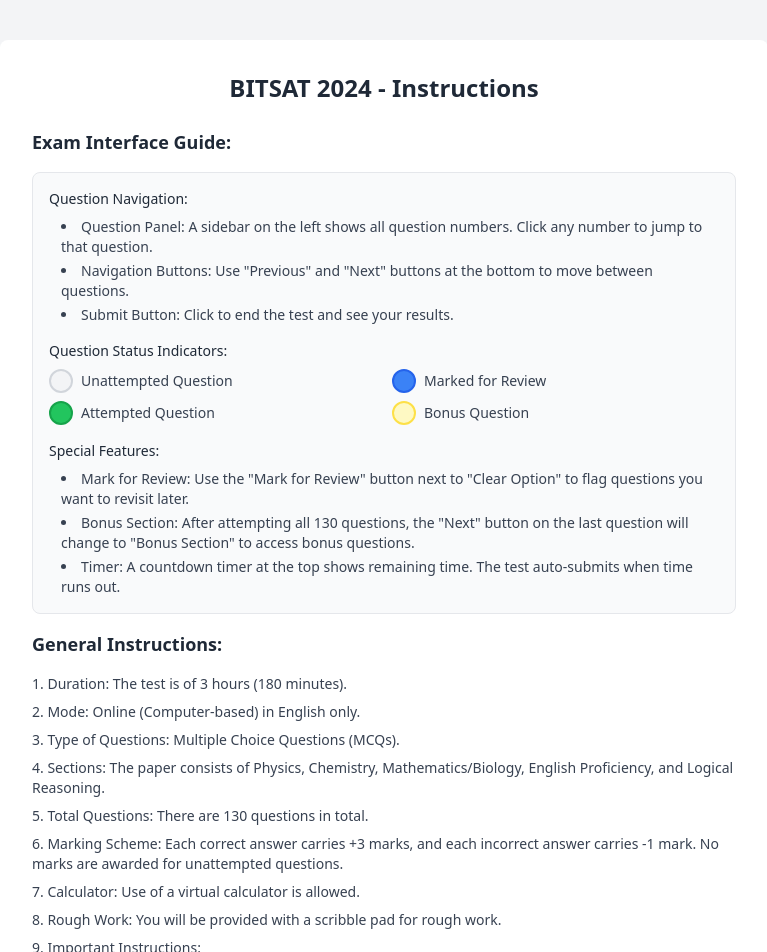
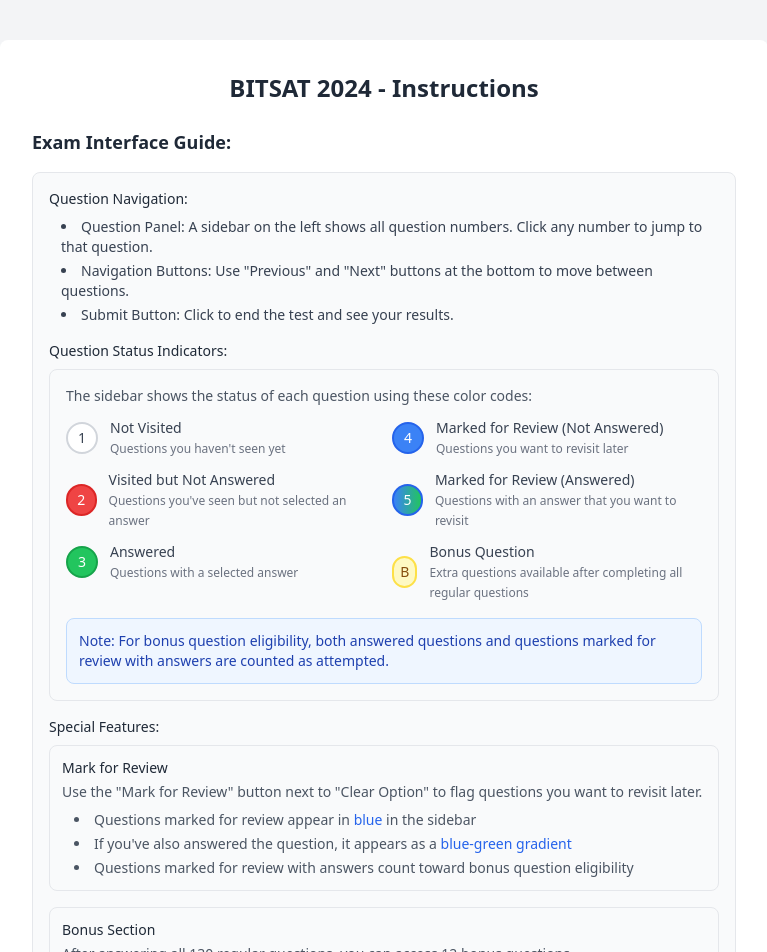
Before and after one commit to shivamupadhyay1022/bitsatforum, a React (Vite) app: page /instructions/1 in a window 1280 px wide. Shown: the top 952 px of the page, without its empty margins (256-1023 px from the left). Built offline with nearby package versions, Linux system fonts and the light colour scheme.

Commit message:
more options

```diff
--- a/src/components/Backnav.jsx
+++ b/src/components/Backnav.jsx
@@ -2,7 +2,7 @@
 import { useNavigate, useParams } from "react-router-dom";
 import { supabase } from "../../supabase";
 
-function Backnav({ title, timer, toggleSidebar, onSubmit, showsubmit }) {
+function Backnav({ title, timer, toggleSidebar, onSubmit, showsubmit, setHandleSubmit = null }) {
   const [counter, setCounter] = useState(timer || 10); // Initialize with provided timer or default
   const navigate = useNavigate();
   const [showdelaytext, setShowDelayedText] = useState(false);
@@ -29,11 +29,39 @@
     }
   }, [showsubmit]);
 
-  // Wrap the onSubmit function to set isSubmitting flag
+  // Wrap the onSubmit function to set isSubmitting flag and reset timer
   const handleSubmit = () => {
     setIsSubmitting(true);
-    onSubmit();
+
+    // Start a timer to count down to zero
+    const currentCount = counter;
+
+    // Force the counter to a value that will take about 2 seconds to count down
+    // This ensures the countdown is visible regardless of the current timer value
+    const startValue = Math.min(currentCount, 40);
+    setCounter(startValue);
+
+    // Start the countdown animation
+    const countdownInterval = setInterval(() => {
+      setCounter(prev => {
+        if (prev <= 1) {
+          clearInterval(countdownInterval);
+          // Call onSubmit directly when the timer reaches zero
+          onSubmit();
+          return 0;
+        }
+        return prev - 1;
+      });
+    }, 50); // Speed up the countdown for visual effect
   };
+
+  // Expose handleSubmit to parent component if setHandleSubmit is provided
+  // eslint-disable-next-line react-hooks/exhaustive-deps
+  useEffect(() => {
+    if (typeof setHandleSubmit === 'function') {
+      setHandleSubmit(() => handleSubmit); // Pass as a function to avoid immediate execution
+    }
+  }, []);
 
   async function fetchexam() {
     if (!id) return;
@@ -76,7 +104,8 @@
       setTimerSubmitted(true);
       handleSubmit(); // Trigger the function when timer hits 0
     }
-  }, [counter, showsubmit, timerSubmitted, isSubmitting, onSubmit]);
+  // eslint-disable-next-line react-hooks/exhaustive-deps
+  }, [counter, showsubmit, timerSubmitted, isSubmitting]);
   const formatTime = (seconds) => {
     const mins = Math.floor(seconds / 60);
     const secs = seconds % 60;
--- a/src/pages/Instructions.jsx
+++ b/src/pages/Instructions.jsx
@@ -38,45 +38,96 @@
             </ul>
 
             <h3 className="font-medium text-gray-800 mt-4 mb-2">Question Status Indicators:</h3>
-            <div className="grid grid-cols-2 gap-4">
+            <div className="bg-gray-50 p-4 rounded-lg border border-gray-200 mb-4">
+              <p className="text-sm text-gray-600 mb-3">The sidebar shows the status of each question using these color codes:</p>
+
+              <div className="grid grid-cols-1 md:grid-cols-2 gap-4">
                 <div>
-                <ul className="space-y-2">
+                  <ul className="space-y-3">
                     <li className="flex items-center">
-                    <div className="w-6 h-6 rounded-full bg-gray-100 border-2 border-gray-300 mr-2"></div>
-                    <span>Unattempted Question</span>
+                      <div className="w-8 h-8 rounded-full flex items-center justify-center bg-white border-2 border-gray-300 mr-3 text-gray-700 font-medium">1</div>
+                      <div>
+                        <span className="font-medium block">Not Visited</span>
+                        <span className="text-xs text-gray-500">Questions you haven't seen yet</span>
+                      </div>
                     </li>
                     <li className="flex items-center">
-                    <div className="w-6 h-6 rounded-full bg-green-500 border-2 border-green-600 mr-2"></div>
-                    <span>Attempted Question</span>
+                      <div className="w-8 h-8 rounded-full flex items-center justify-center bg-red-500 border-2 border-red-600 mr-3 text-white font-medium">2</div>
+                      <div>
+                        <span className="font-medium block">Visited but Not Answered</span>
+                        <span className="text-xs text-gray-500">Questions you've seen but not selected an answer</span>
+                      </div>
+                    </li>
+                    <li className="flex items-center">
+                      <div className="w-8 h-8 rounded-full flex items-center justify-center bg-green-500 border-2 border-green-600 mr-3 text-white font-medium">3</div>
+                      <div>
+                        <span className="font-medium block">Answered</span>
+                        <span className="text-xs text-gray-500">Questions with a selected answer</span>
+                      </div>
                     </li>
                   </ul>
                 </div>
                 <div>
-                <ul className="space-y-2">
+                  <ul className="space-y-3">
                     <li className="flex items-center">
-                    <div className="w-6 h-6 rounded-full bg-blue-500 border-2 border-blue-600 mr-2"></div>
-                    <span>Marked for Review</span>
+                      <div className="w-8 h-8 rounded-full flex items-center justify-center bg-blue-500 border-2 border-blue-600 mr-3 text-white font-medium">4</div>
+                      <div>
+                        <span className="font-medium block">Marked for Review (Not Answered)</span>
+                        <span className="text-xs text-gray-500">Questions you want to revisit later</span>
+                      </div>
                     </li>
                     <li className="flex items-center">
-                    <div className="w-6 h-6 rounded-full bg-yellow-100 border-2 border-yellow-300 mr-2"></div>
-                    <span>Bonus Question</span>
+                      <div className="w-8 h-8 rounded-full flex items-center justify-center bg-gradient-to-r from-blue-500 to-green-500 border-2 border-blue-600 mr-3 text-white font-medium">5</div>
+                      <div>
+                        <span className="font-medium block">Marked for Review (Answered)</span>
+                        <span className="text-xs text-gray-500">Questions with an answer that you want to revisit</span>
+                      </div>
+                    </li>
+                    <li className="flex items-center">
+                      <div className="w-8 h-8 rounded-full flex items-center justify-center bg-yellow-100 border-2 border-yellow-300 mr-3 text-yellow-800 font-medium">B</div>
+                      <div>
+                        <span className="font-medium block">Bonus Question</span>
+                        <span className="text-xs text-gray-500">Extra questions available after completing all regular questions</span>
+                      </div>
                     </li>
                   </ul>
                 </div>
               </div>
 
+              <div className="mt-4 bg-blue-50 p-3 rounded-lg border border-blue-200">
+                <p className="text-sm text-blue-800">
+                  <span className="font-medium">Note:</span> For bonus question eligibility, both answered questions and questions marked for review with answers are counted as attempted.
+                </p>
+              </div>
+            </div>
+
             <h3 className="font-medium text-gray-800 mt-4 mb-2">Special Features:</h3>
-            <ul className="list-disc list-inside space-y-1 ml-3">
-              <li>
-                <span className="font-medium">Mark for Review:</span> Use the "Mark for Review" button next to "Clear Option" to flag questions you want to revisit later.
-              </li>
-              <li>
-                <span className="font-medium">Bonus Section:</span> After attempting all 130 questions, the "Next" button on the last question will change to "Bonus Section" to access bonus questions.
-              </li>
-              <li>
-                <span className="font-medium">Timer:</span> A countdown timer at the top shows remaining time. The test auto-submits when time runs out.
-              </li>
+            <div className="space-y-4">
+              <div className="bg-gray-50 p-3 rounded-lg border border-gray-200">
+                <h4 className="font-medium text-gray-800 mb-1">Mark for Review</h4>
+                <p className="text-sm text-gray-600 mb-2">Use the "Mark for Review" button next to "Clear Option" to flag questions you want to revisit later.</p>
+                <ul className="list-disc list-inside space-y-1 ml-3 text-sm text-gray-600">
+                  <li>Questions marked for review appear in <span className="text-blue-600 font-medium">blue</span> in the sidebar</li>
+                  <li>If you've also answered the question, it appears as a <span className="text-blue-600 font-medium">blue-green gradient</span></li>
+                  <li>Questions marked for review with answers count toward bonus question eligibility</li>
                 </ul>
+              </div>
+
+              <div className="bg-gray-50 p-3 rounded-lg border border-gray-200">
+                <h4 className="font-medium text-gray-800 mb-1">Bonus Section</h4>
+                <p className="text-sm text-gray-600 mb-2">After answering all 130 regular questions, you can access 12 bonus questions.</p>
+                <ul className="list-disc list-inside space-y-1 ml-3 text-sm text-gray-600">
+                  <li>The "Next" button on the last regular question will change to "Bonus Section"</li>
+                  <li>Once you enter the bonus section, you cannot return to the regular questions</li>
+                  <li>Bonus questions appear with a <span className="text-yellow-700 font-medium">yellow</span> background in the sidebar</li>
+                </ul>
+              </div>
+
+              <div className="bg-gray-50 p-3 rounded-lg border border-gray-200">
+                <h4 className="font-medium text-gray-800 mb-1">Timer</h4>
+                <p className="text-sm text-gray-600">A countdown timer at the top shows remaining time. The test auto-submits when time runs out.</p>
+              </div>
+            </div>
           </div>
 
           <h2 className="text-lg font-semibold text-gray-800">General Instructions:</h2>
--- a/src/pages/Practice.jsx
+++ b/src/pages/Practice.jsx
@@ -107,10 +107,17 @@
           year="BITSAT 2024"
           sessions={[
             {
-              name: "Sample Test Paper",
+              name: "Sample Test Paper 1",
               questions: "130 + 12 Bonus Questions",
               time: "180 Min",
-              practiceLink: "/instructions/7",
+              practiceLink: "/instructions/8",
+              downloadLink: "#",
+            },
+            {
+              name: "Sample Test Paper 2",
+              questions: "130 + 12 Bonus Questions",
+              time: "180 Min",
+              practiceLink: "/instructions/9",
               downloadLink: "#",
             },
           ]}
```
Also changed, not shown: src/pages/SolvePaper.jsx (+129 -39 lines). Lines whose indentation alone changed are shown as unchanged.
